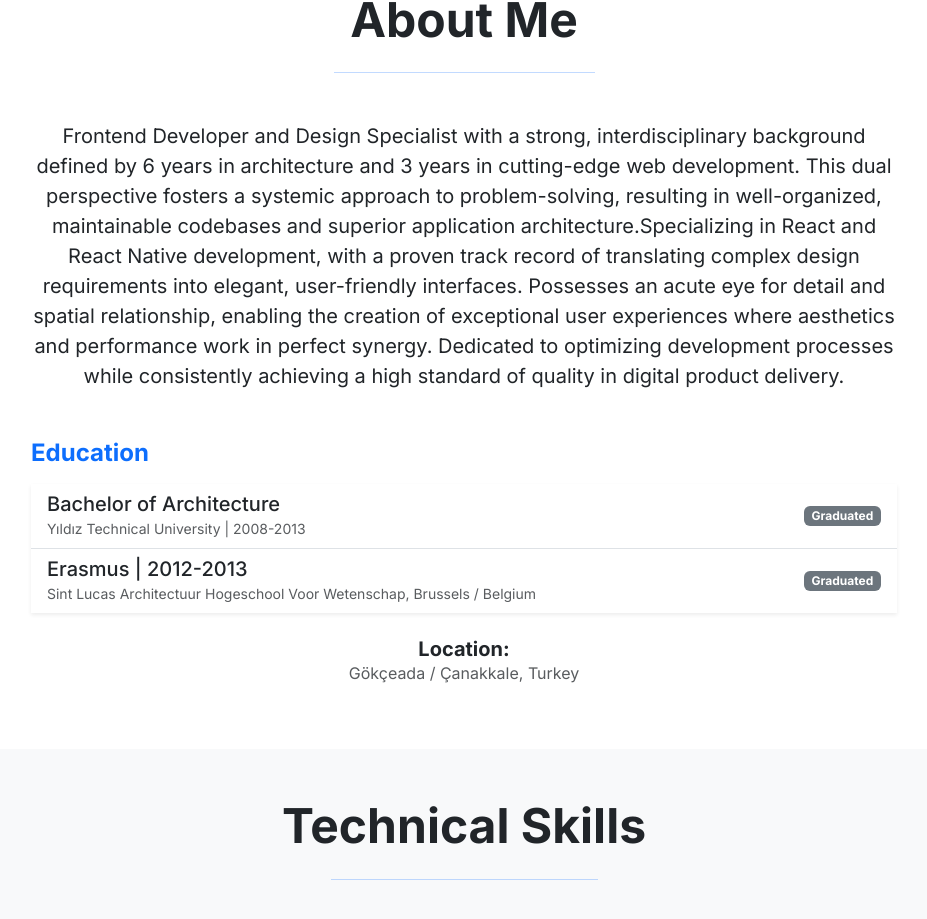
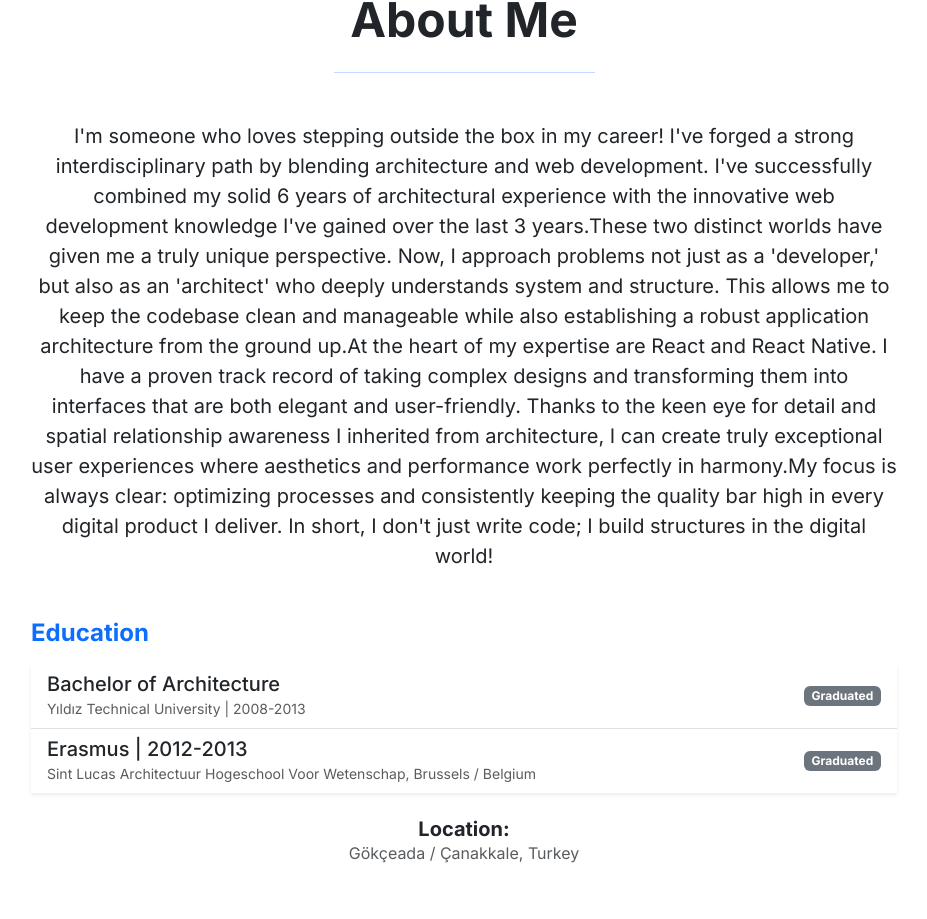
Before and after one commit to muzeyyenyildiz/Portfolio, a React (Vite) app: page / in a window 1280 px wide. Shown: the part 920-1839 px from the top of the page, without its empty margins (176-1103 px from the left). Built offline with nearby package versions, Linux system fonts and the light colour scheme.

Commit message:
contants changed

```diff
--- a/src/components/constantsTR.ts
+++ b/src/components/constantsTR.ts
@@ -7,7 +7,7 @@ export const CONTENT: RootContent = {
         name: "Müzeyyen Yıldız",
         profession: "FRONTEND DEVELOPER",
         summary: "Combining 6 years of architectural experience with 3 years as a Frontend Developer, I bring a unique design perspective to web and mobile development. I specialize in React and React Native technologies, creating user-friendly solutions. My architectural background enhances my ability to blend aesthetics with functionality, while my commitment to continuous learning drives innovation in every project.",
-        summary2: "Frontend Developer and Design Specialist with a strong, interdisciplinary background defined by 6 years in architecture and 3 years in cutting-edge web development. This dual perspective fosters a systemic approach to problem-solving, resulting in well-organized, maintainable codebases and superior application architecture.Specializing in React and React Native development, with a proven track record of translating complex design requirements into elegant, user-friendly interfaces. Possesses an acute eye for detail and spatial relationship, enabling the creation of exceptional user experiences where aesthetics and performance work in perfect synergy. Dedicated to optimizing development processes while consistently achieving a high standard of quality in digital product delivery.",
+        summary2: "I'm someone who loves stepping outside the box in my career! I've forged a strong interdisciplinary path by blending architecture and web development. I've successfully combined my solid 6 years of architectural experience with the innovative web development knowledge I've gained over the last 3 years.These two distinct worlds have given me a truly unique perspective. Now, I approach problems not just as a 'developer,' but also as an 'architect' who deeply understands system and structure. This allows me to keep the codebase clean and manageable while also establishing a robust application architecture from the ground up.At the heart of my expertise are React and React Native. I have a proven track record of taking complex designs and transforming them into interfaces that are both elegant and user-friendly. Thanks to the keen eye for detail and spatial relationship awareness I inherited from architecture, I can create truly exceptional user experiences where aesthetics and performance work perfectly in harmony.My focus is always clear: optimizing processes and consistently keeping the quality bar high in every digital product I deliver. In short, I don't just write code; I build structures in the digital world!",
         contact: {
             email: "mim.mzyn@gmail.com",
             github: "github.com/muzeyyenyildiz",
@@ -108,7 +108,7 @@ export const CONTENT: RootContent = {
         name: "Müzeyyen Yıldız",
         profession: "ÖN YÜZ GELİŞTİRİCİ",
         summary: "6 yıllık mimarlık deneyimini 3 yıllık Frontend Geliştirici tecrübesiyle birleştirerek, web ve mobil geliştirmeye benzersiz bir tasarım bakış açısı getiriyorum. React ve React Native teknolojilerinde uzmanlaşarak kullanıcı dostu çözümler üretiyorum. Mimarlık geçmişim, estetiği işlevsellikle harmanlama yeteneğimi artırırken, sürekli öğrenme taahhüdüm her projede inovasyonu teşvik ediyor.",
-        summary2: "Güçlü bir disiplinler arası kariyere sahip Ön Yüz Geliştirici ve Tasarım Uzmanı olarak, 6 yıllık mimarlık deneyimini 3 yıllık yenilikçi web geliştirme birikimiyle birleştiriyorum. Bu çift yönlü bakış açısı, problem çözümüne sistematik bir yaklaşım getirerek, düzenli, kolay yönetilebilir kod tabanları ve üstün uygulama mimarisi oluşturulmasını sağlıyor.Uzmanlığım, karmaşık tasarım gereksinimlerini zarif ve kullanıcı dostu arayüzlere dönüştürme konusunda kanıtlanmış bir geçmişe sahip olduğum React ve React Native teknolojilerinde yoğunlaşıyor. Mimari geçmişimden gelen keskin detay ve mekansal ilişki algısı, estetik ve performansın mükemmel bir uyum içinde çalıştığı olağanüstü kullanıcı deneyimleri yaratmamı mümkün kılıyor. Geliştirme süreçlerini optimize etmeye ve dijital ürün teslimatında sürekli olarak yüksek kalite standartlarını yakalamaya odaklanmış durumdayım.",
+        summary2: "Ben, kariyerinde alışılmışın dışına çıkmayı seven biriyim! Mimarlık ve web geliştirmeyi harmanlayarak kendime güçlü bir disiplinler arası yol çizdim. Tam 6 yıllık mimarlık tecrübemi, son 3 yılda edindiğim o yenilikçi web geliştirme birikimiyle birleştirdim. Bu iki farklı dünya, bana gerçekten benzersiz bir bakış açısı kazandırdı. Artık sorunlara sadece bir 'geliştirici' gibi değil, aynı zamanda sistemi ve yapıyı çok iyi anlayan bir 'mimar' gibi yaklaşıyorum. Bu sayede hem kod tabanını tertemiz ve yönetilebilir tutabiliyor, hem de uygulamanın mimarisini en baştan sağlam kurabiliyorum. Uzmanlığımın kalbinde ise React ve React Native var. Karmaşık bir tasarımı alıp, onu hem göz yormayan hem de kullanıcı dostu bir arayüze dönüştürme konusunda sağlam bir geçmişim var. Mimarlıktan gelen o detay takıntım ve mekan/ilişki algım sağ olsun, estetik ve performansın el ele yürüdüğü, gerçekten fark yaratan kullanıcı deneyimleri yaratabiliyorum. Odak noktam her zaman belli: Süreçleri akıcı hale getirmek ve teslim ettiğim her dijital üründe kalite çıtasını sürekli yüksekte tutmak. Özetle, ben sadece kod yazmıyorum; dijital dünyada yapılar inşa ediyorum!",
         contact: {
             email: "mim.mzyn@gmail.com",
             github: "github.com/muzeyyenyildiz",
```
